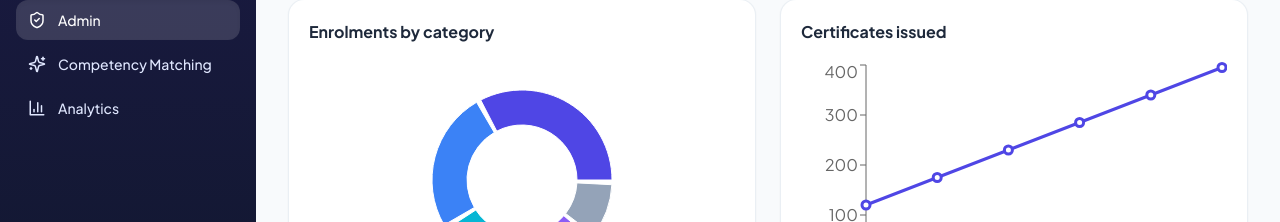
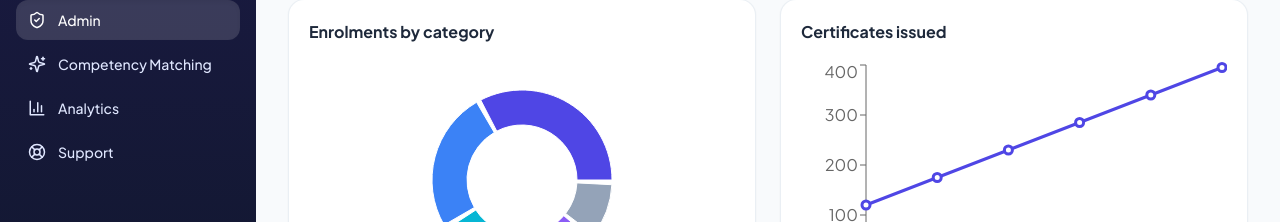
Before and after one commit to aryanraj748845-lang/capacity-connect, a Next.js app: page /admin in a window 1280 px wide. Shown: the part 332-554 px from the top of the page. Built offline with nearby package versions, Linux system fonts and the light colour scheme.

Commit message:
Update Shell.tsx

```diff
--- a/components/Shell.tsx
+++ b/components/Shell.tsx
@@ -1,7 +1,7 @@
 "use client";
 import Link from "next/link"; import { usePathname } from "next/navigation"; import { useState } from "react";
-import { LayoutDashboard, BookOpen, ClipboardCheck, Award, GraduationCap, ShieldCheck, Sparkles, BarChart3, Menu, X, LogOut, Network } from "lucide-react";
-const nav = [["Dashboard", "/dashboard", LayoutDashboard], ["Courses", "/courses", BookOpen], ["Assessment", "/assessment", ClipboardCheck], ["Certificates", "/certificates", Award], ["Trainer", "/trainer", GraduationCap], ["Admin", "/admin", ShieldCheck], ["Competency Matching", "/matching", Sparkles], ["Analytics", "/analytics", BarChart3]] as const;
+import { LayoutDashboard, BookOpen, ClipboardCheck, Award, GraduationCap, ShieldCheck, Sparkles, BarChart3, Menu, X, LogOut, Network, LifeBuoy } from "lucide-react";
+const nav = [["Dashboard", "/dashboard", LayoutDashboard], ["Courses", "/courses", BookOpen], ["Assessment", "/assessment", ClipboardCheck], ["Certificates", "/certificates", Award], ["Trainer", "/trainer", GraduationCap], ["Admin", "/admin", ShieldCheck], ["Competency Matching", "/matching", Sparkles], ["Analytics", "/analytics", BarChart3], ["Support", "/support", LifeBuoy]] as const;
 export default function Shell({ children }: { children: React.ReactNode }) {
   const p = usePathname(); const [open, setOpen] = useState(false);
   return (<div className="min-h-screen lg:pl-64">
```
